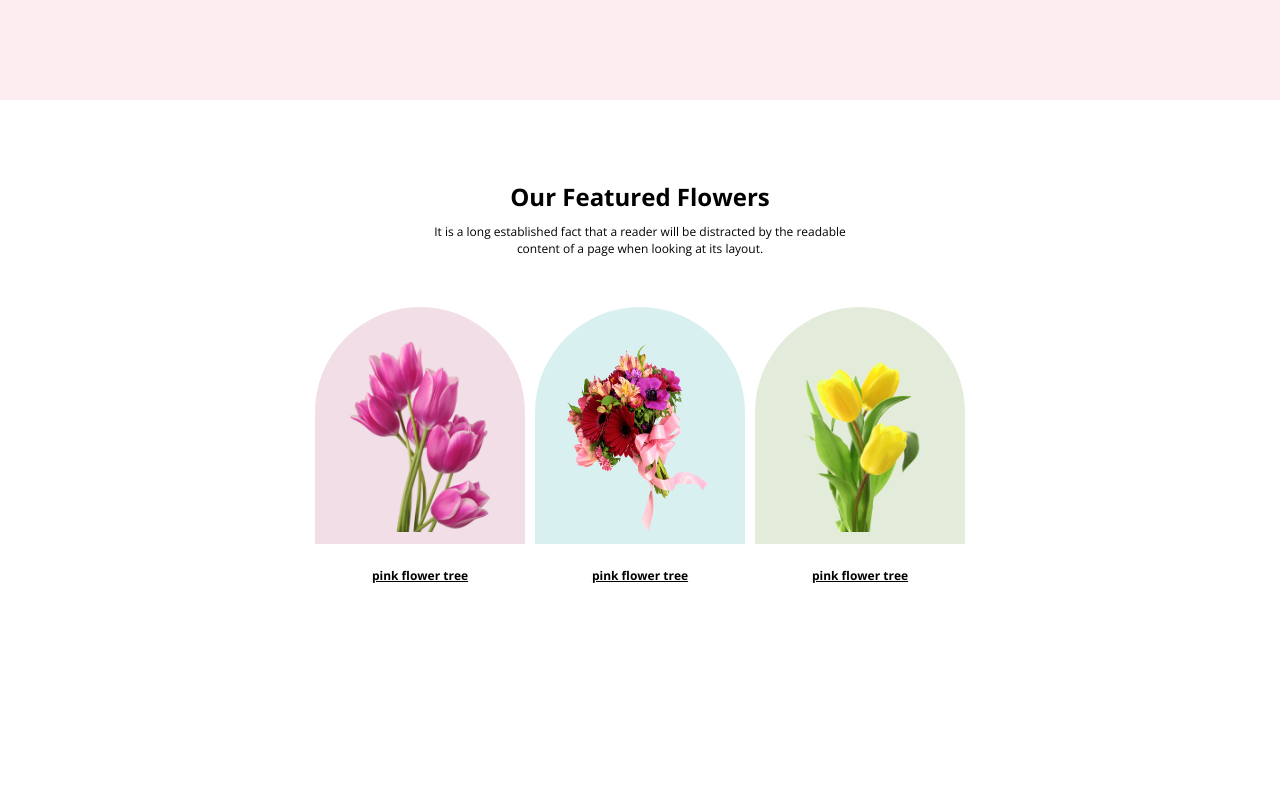
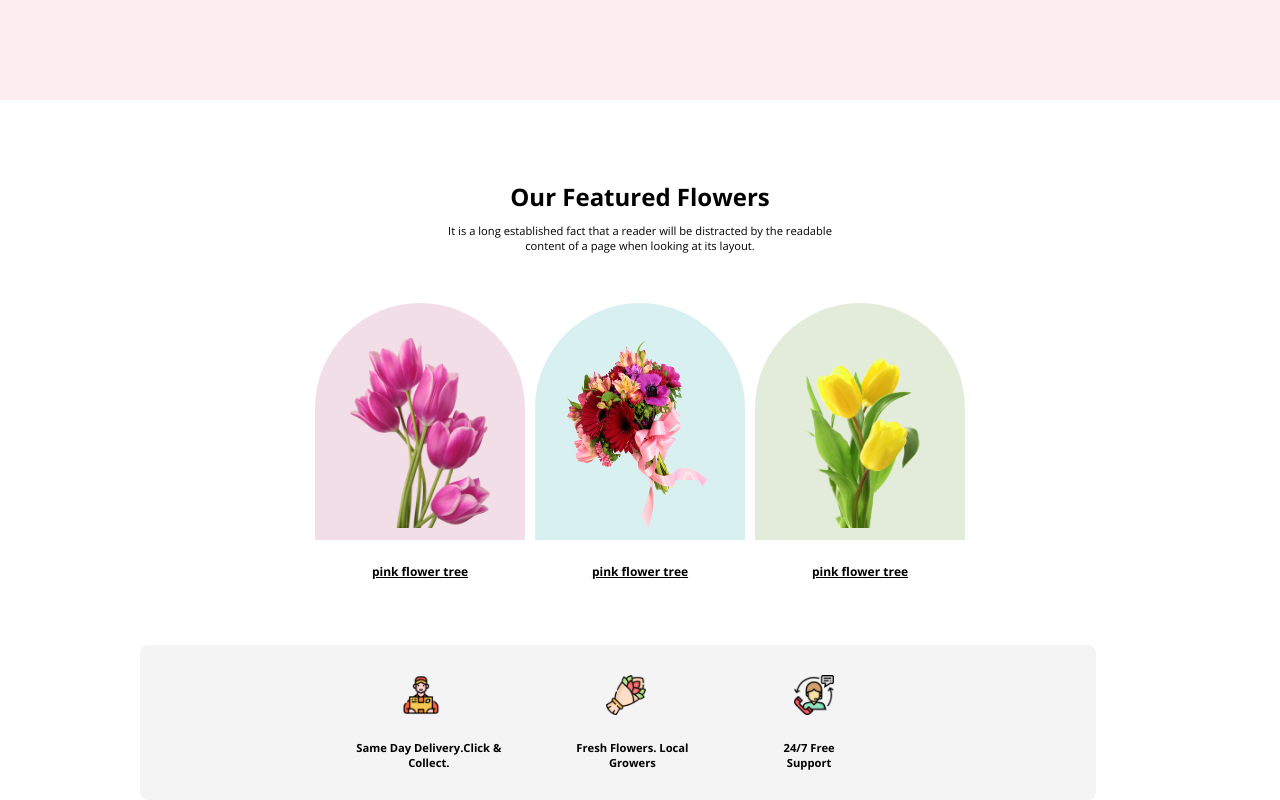
Before and after one commit to mashuq0068/assignment-project-flower-shop, a plain HTML site: page index.html in a window 1280 px wide. Shown: the part 540-1340 px from the top of the page. Before the commit the page ends 1124 px from the top, so only its background shows below. Drawn offline with nearby package versions, Linux system fonts and the light colour scheme.

Commit message:
added the section of extra services

```diff
--- a/index.html
+++ b/index.html
@@ -78,6 +78,23 @@
        </div>
 
         </section>
+        <section class="extra-services-container">
+            <div class="free-delivery">
+                <img src="./flower-shop-assignment/Flower Asset/Group 57.png" alt="" class="img-free-delivery img-extra-services">
+
+            <p class="text-free-delivery text-extra-deliveries">
+                Same Day Delivery.Click & <br> Collect.
+            </p>
+        </div>
+            <div class="fresh-flowers">
+<img src="./flower-shop-assignment/Flower Asset/Group 58.png" alt="" class="-img-fresh-flowers   img-extra-services">
+<p class="text-fresh-flowers  text-extra-deliveries">Fresh Flowers. Local <br> Growers</p>
+            </div>
+            <div class="24/7-support">
+                <img src="./flower-shop-assignment/Flower Asset/Group 59.png" alt="" class="img-free-support img-extra-services">
+                <p class="text-free-support  text-extra-deliveries ">24/7 Free <br>Support</p>
+            </div>
+        </section>
     </main>
 </body>
 </html>
--- a/style.css
+++ b/style.css
@@ -24,8 +24,8 @@ font-family: 'Open Sans', sans-serif;
 }
 .header-paragraph{
    margin-top: 30px;
-   font-size: 12px;
-   font-weight: 400;
+   font-size: 0.7rem;
+   font-weight: 1.5rem;
 }
 .btn{
    margin-top: 15px;
@@ -53,8 +53,8 @@ font-family: 'Open Sans', sans-serif;
 }
 .flower-featured-paragraph{
   text-align: center;
-  font-size: 12px;
-  font-weight: 400;
+  font-size: 0.7rem;
+  font-weight: 1.5rem;
 }
 .flower-featured-picture{
    display: flex;
@@ -105,3 +105,44 @@ padding-bottom: 0px;
    text-decoration: underline;
 
 }
+.extra-services-container{
+   margin-top:205px;
+
+   display:flex;
+   justify-content: center;
+   gap:105px;
+   padding: 30px;
+   border-radius: 8px;
+background: rgba(39, 39, 39, 0.05);
+margin-top:105px;
+width: 70%;
+margin-left:140px;
+
+
+
+}
+.img-extra-services{
+   height: 40px;
+   width: 40px;
+}
+.text-extra-deliveries{
+   font-size:0.7rem;
+   font-weight:510;
+   margin-top: 20px;
+   text-align: center;
+
+
+
+
+}
+.text-free-delivery{
+   margin-left: -45px;
+}
+.text-fresh-flowers{
+   margin-left: -30px;
+}
+
+.text-free-support{
+   margin-left:-10px;
+
+}
```
